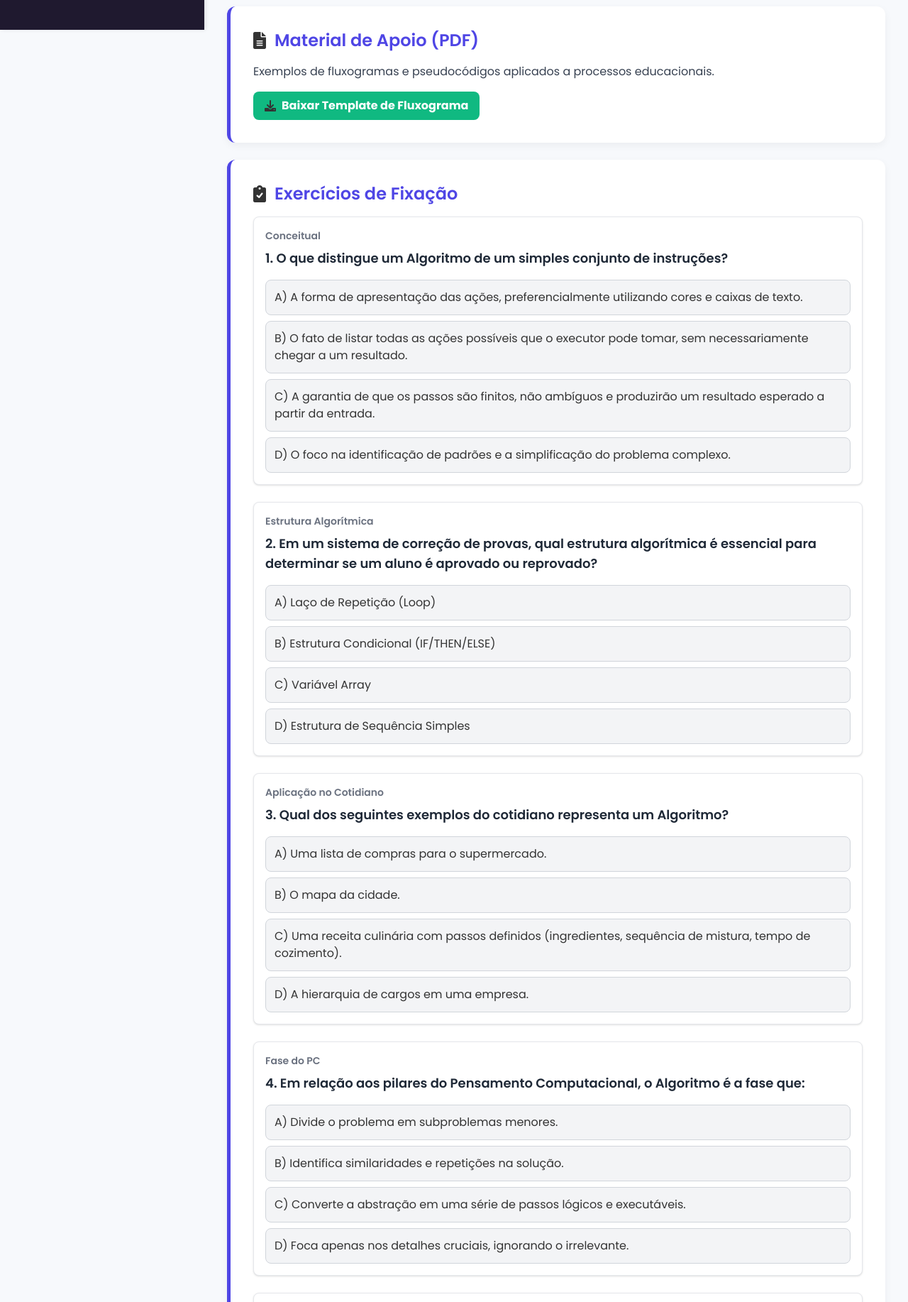
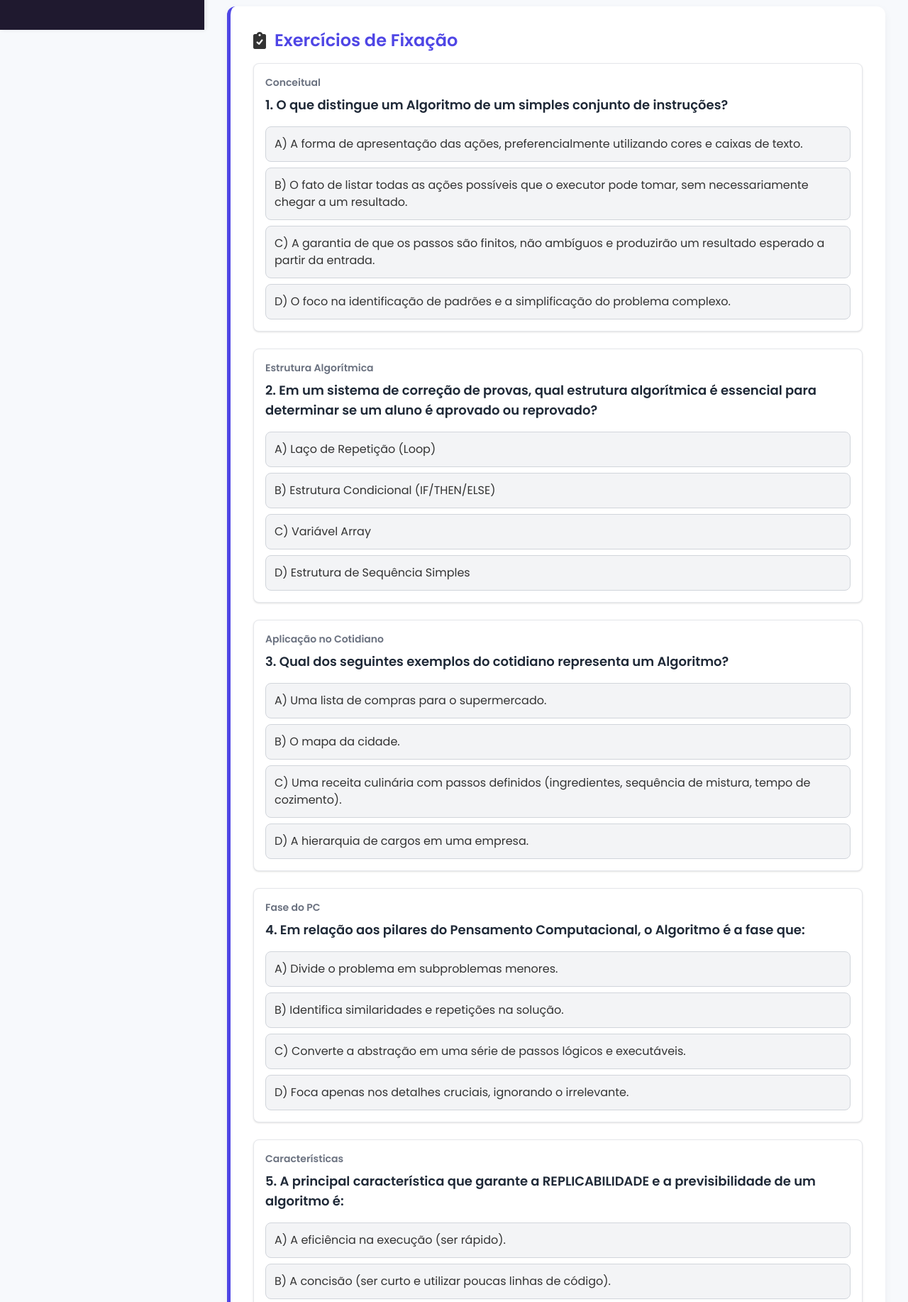
Before and after one commit to danidancr/PCTeacher, a Flask app: template templates/conteudo-algoritmo.html in a window 1280 px wide. Shown: the part 758-2592 px from the top of the page at 71% size. Run offline with Flask 3, Linux system fonts and the light colour scheme; the template is opened without the code that fills it, so the values that code supplies are empty; some libraries are stand-ins or nearby versions.

Commit message:
atualizar exercício

```diff
--- a/templates/conteudo-algoritmo.html
+++ b/templates/conteudo-algoritmo.html
@@ -13,16 +13,6 @@
             <iframe src="https://www.youtube.com/embed/dQw4w9WgXcQ" frameborder="0" allow="accelerometer; autoplay; clipboard-write; encrypted-media; gyroscope; picture-in-picture" allowfullscreen></iframe>
         </div>
         <p class="text-gray-500 mt-4">Crie instruções claras e organizadas para garantir resultados previsíveis e replicáveis.</p>
-    </div>
-
-    <div class="content-section">
-        <h2 class="text-2xl font-semibold text-primary-indigo mb-4 flex items-center">
-            <i class="fas fa-file-alt mr-3"></i> Material de Apoio (PDF)
-        </h2>
-        <p class="text-gray-700 mb-4">Exemplos de fluxogramas e pseudocódigos aplicados a processos educacionais.</p>
-        <a href="#" class="bg-secondary-green hover:bg-green-600 text-white font-bold py-2 px-4 rounded-lg inline-flex items-center transition duration-200">
-            <i class="fas fa-download mr-2"></i> Baixar Template de Fluxograma
-        </a>
     </div>
 
     <div class="content-section">
```
